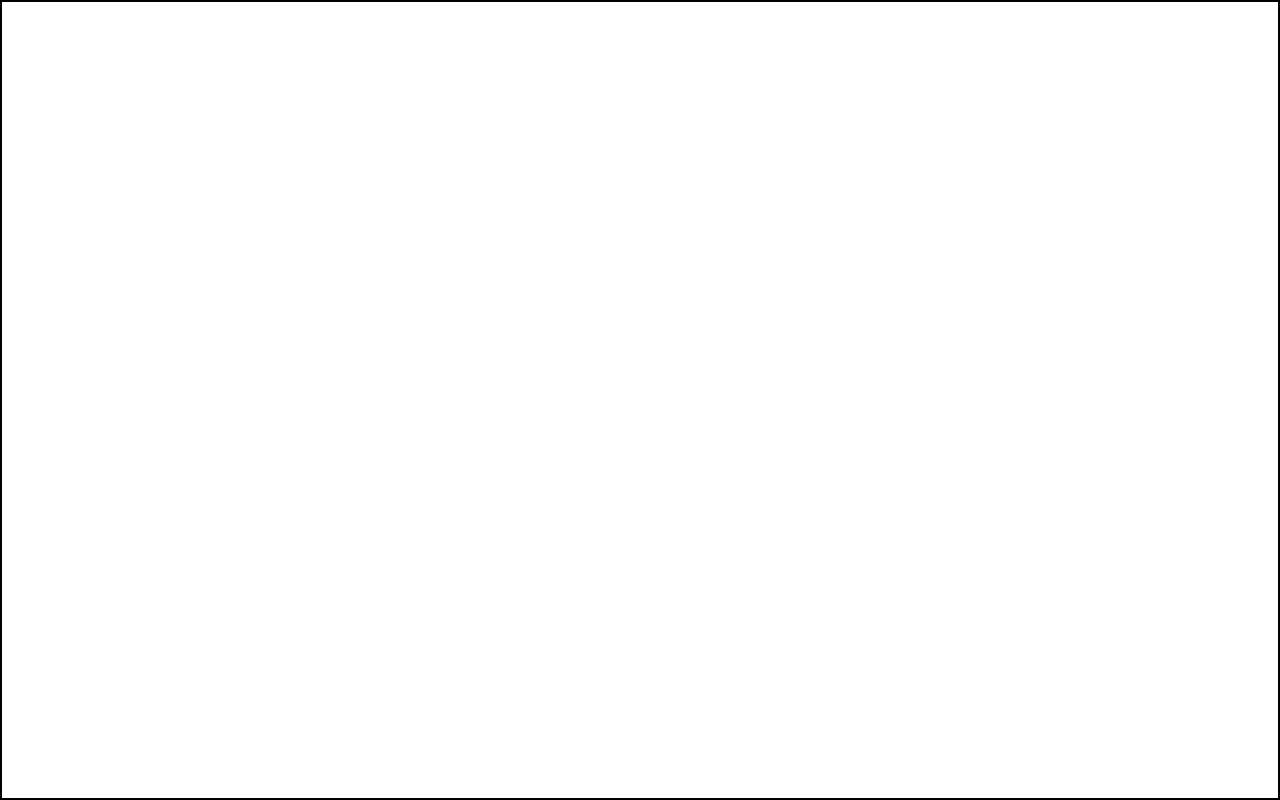
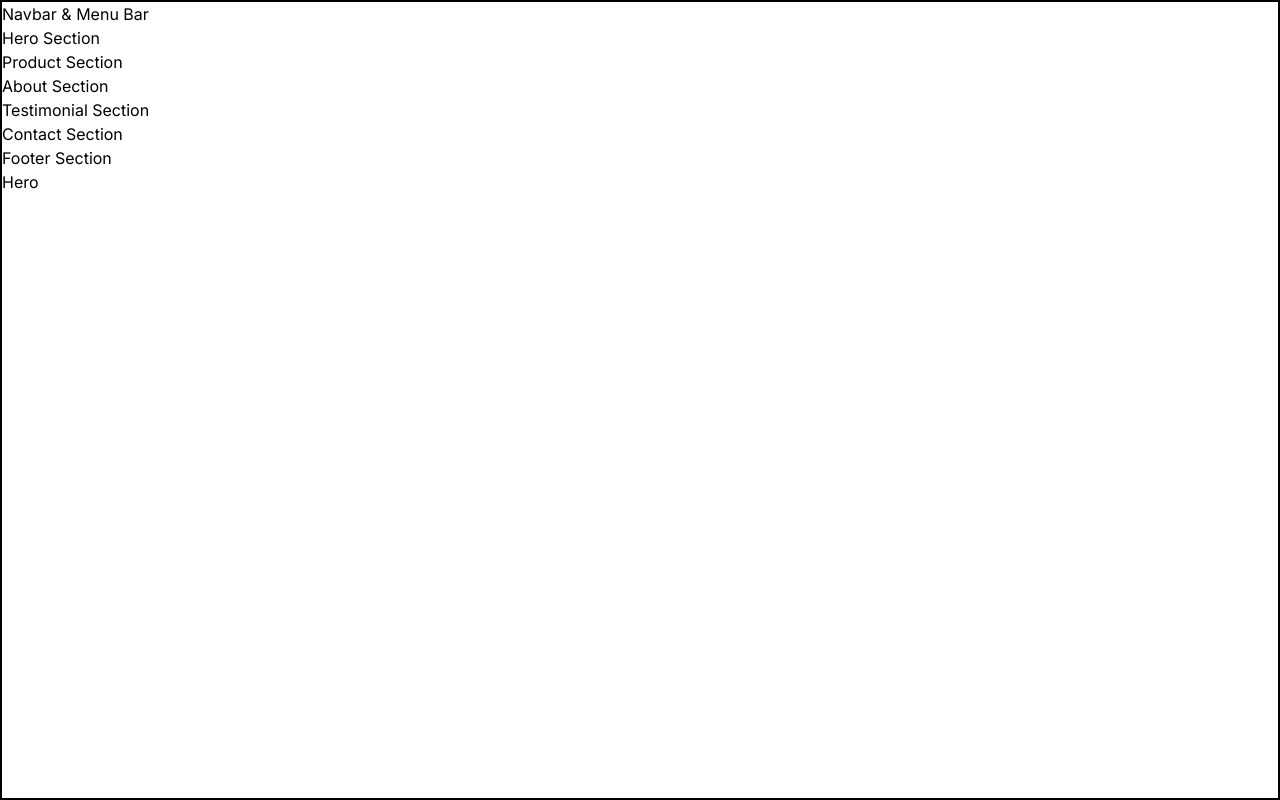
Before and after one commit to Zeff01/Apexpointv2, a Next.js app: page /Pages/lubie in a window 1280 px wide. Built offline with nearby package versions, Linux system fonts and the light colour scheme.

Commit message:
added sections > Page\lubie

```diff
--- a/app/Pages/lubie/page.tsx
+++ b/app/Pages/lubie/page.tsx
@@ -3,7 +3,19 @@ import React from 'react'
 export default function page() {
   return (
     <div className="border-2 border-black flex-col bg-white w-full h-screen">
-        <div className=""></div>
+
+       <section>
+        <div>Navbar & Menu Bar</div>
+        Hero Section
+       </section>
+       <section>Product Section</section>
+       <section>About Section</section>
+       <section>Testimonial Section</section>
+       <section>Contact Section</section>
+       <section>Footer Section</section>
+
+
+        <div className=""> Hero </div>
 
     </div>
   )
--- /dev/null
+++ b/app/Pages/lubie/section/products.tsx
@@ -0,0 +1,8 @@
+import React from "react";
+
+const products = () => {
+
+
+}
+
+export default products
```
